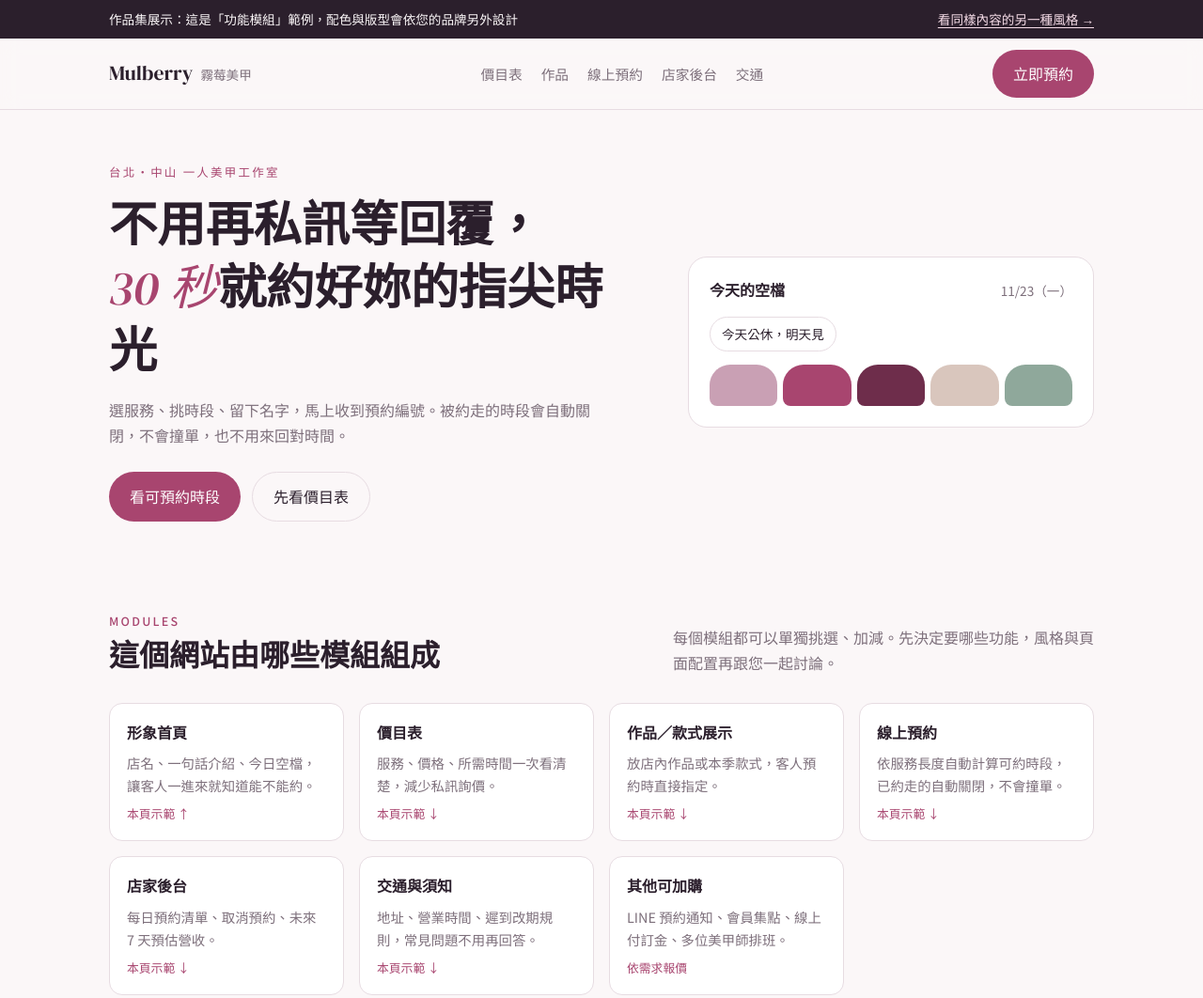
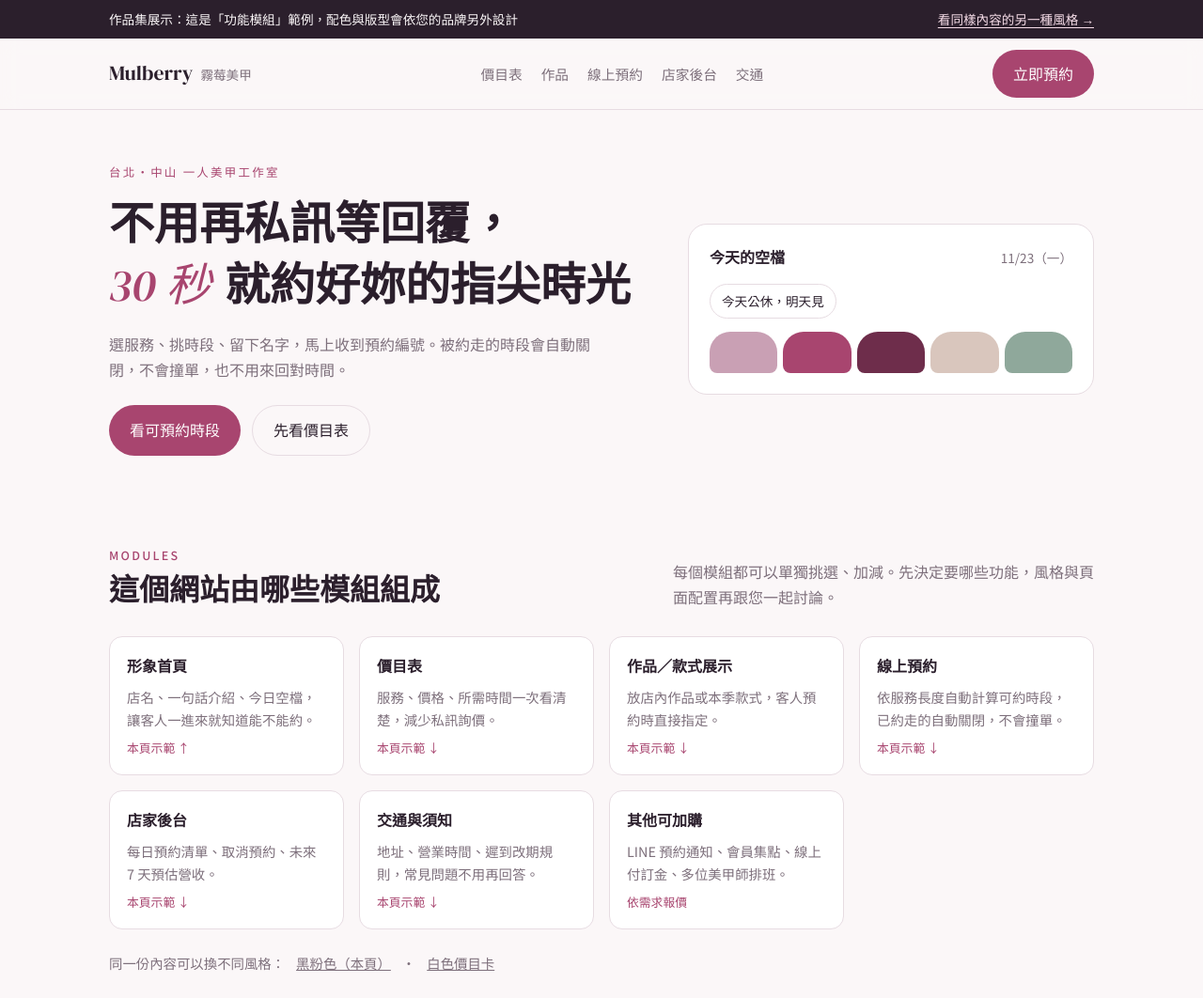
Before and after one commit to chraining21/chraining21.github.io, a plain HTML site: page mulberry-nail/index.html in a window 1280 px wide. Shown: the top 1062 px of the page at 94% size. Drawn offline with Linux system fonts and the light colour scheme.

Commit message:
Fix crowded hero headline spacing
Co-Authored-By: Claude Opus 5.5 <noreply@anthropic.com>
Claude-Session: https://claude.ai/code/session_01Xr8vj8BiMAFEEhakB27AmG

```diff
--- a/mulberry-nail/index.html
+++ b/mulberry-nail/index.html
@@ -64,8 +64,9 @@ header.nav{position:sticky;top:env(safe-area-inset-top,0px);z-index:9;background
 /* hero */
 .hero{padding-block:56px 40px}
 .hero .wrap{display:grid;grid-template-columns:1.2fr .9fr;gap:40px;align-items:center}
-.hero h1{font-family:var(--f-head);font-size:clamp(2rem,5vw,3.2rem);font-weight:700;margin-block:12px 16px}
-.hero h1 em{font-family:var(--f-display);font-style:italic;color:var(--berry);font-weight:400}
+.hero h1{font-family:var(--f-head);font-size:clamp(1.9rem,4.4vw,3rem);font-weight:700;margin-block:12px 16px;line-height:1.35}
+.hero h1 .nw{white-space:nowrap}
+.hero h1 em{font-family:var(--f-display);font-style:italic;color:var(--berry);font-weight:400;padding-right:.3em}
 .hero p{color:var(--muted);max-width:32em;margin:0 0 24px}
 .hero-actions{display:flex;gap:12px;flex-wrap:wrap}
 .today{background:var(--surface);border:1px solid var(--line);border-radius:20px;padding:22px;display:grid;gap:14px}
@@ -205,7 +206,7 @@ footer .wrap{display:flex;justify-content:space-between;gap:12px;flex-wrap:wrap}
     <div class="wrap">
       <div>
         <div class="eyebrow">台北・中山 一人美甲工作室</div>
-        <h1>不用再私訊等回覆，<br><em>30 秒</em>就約好妳的指尖時光</h1>
+        <h1>不用再私訊等回覆，<br><em>30 秒</em><span class="nw">就約好妳的指尖時光</span></h1>
         <p>選服務、挑時段、留下名字，馬上收到預約編號。被約走的時段會自動關閉，不會撞單，也不用來回對時間。</p>
         <div class="hero-actions">
           <a class="btn btn-primary" href="#book">看可預約時段</a>
```
